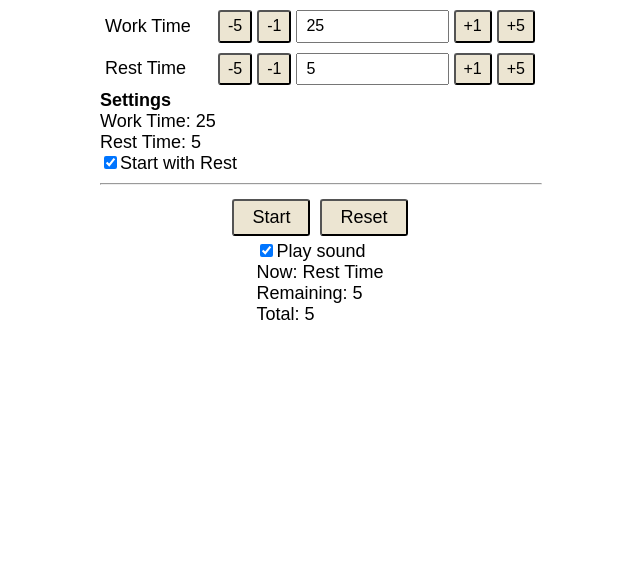
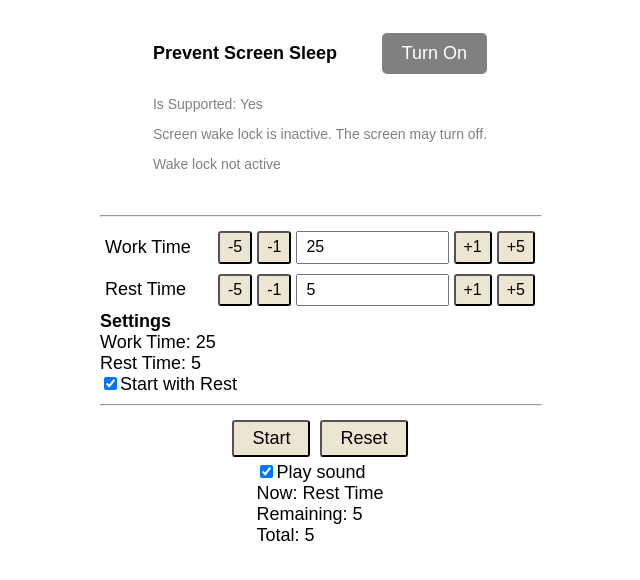
Before and after one commit to pofl/interval-timer-react-vite, a React (Vite) app: page / in a window 1280 px wide. Shown: the top 580 px of the page, without its empty margins (320-960 px from the left). Built offline with nearby package versions, Linux system fonts and the light colour scheme.

Commit message:
Add ScreenWake

```diff
--- a/src/components/IntervalTimer.tsx
+++ b/src/components/IntervalTimer.tsx
@@ -1,4 +1,5 @@
 import { useEffect, useState } from "react";
+import ScreenWake from "./ScreenWake";
 import { SettingControl } from "./SettingControl";
 
 const sound = new Audio('https://cdn.freesound.org/previews/351/351550_3450800-lq.mp3');
@@ -62,6 +63,8 @@ export function IntervalTimer() {
 
   return (
     <div style={{ padding: '5px', display: 'flex', flexDirection: 'column', alignItems: 'center' }}>
+      <ScreenWake />
+      <hr style={{ width: '100%' }} />
       <SettingControl value={workTime} label="Work Time" onChange={(value: number) => setWorkTime(value)} />
       <SettingControl value={restTime} label="Rest Time" onChange={(value: number) => setRestTime(value)} />
       <div style={{ width: '100%' }}>
--- /dev/null
+++ b/src/components/ScreenWake.tsx
@@ -0,0 +1,125 @@
+import { useCallback, useEffect, useState } from 'react';
+
+const WakeLockToggle = () => {
+  const [isSupported, setIsSupported] = useState(true);
+  const [isLocked, setIsLocked] = useState(false);
+  const [wakeLockSentinel, setWakeLockSentinel] = useState<WakeLockSentinel | null>(null);
+  const [error, setError] = useState<string | null>(null);
+  const [isLoading, setIsLoading] = useState(false);
+
+  useEffect(() => {
+    if (!('wakeLock' in navigator)) {
+      setIsSupported(false);
+      setError('Screen Wake Lock API is not supported in this browser.');
+    }
+  }, []);
+
+  const handleToggle = useCallback(async () => {
+    if (!isSupported) return;
+
+    setIsLoading(true);
+    setError(null);
+
+    try {
+      if (isLocked) {
+        if (wakeLockSentinel) {
+          await wakeLockSentinel.release();
+          setWakeLockSentinel(null);
+          setIsLocked(false);
+        }
+      } else {
+        const sentinel = await navigator.wakeLock.request('screen');
+        setWakeLockSentinel(sentinel);
+        setIsLocked(true);
+
+        sentinel.addEventListener('release', () => {
+          setIsLocked(false);
+          setWakeLockSentinel(null);
+        });
+      }
+    } catch (err: any) {
+      setError(err.message || 'Failed to acquire/release wake lock.');
+      setIsLocked(false);
+      setWakeLockSentinel(null);
+    } finally {
+      setIsLoading(false);
+    }
+  }, [isLocked, isSupported, wakeLockSentinel]);
+
+  useEffect(() => {
+    return () => {
+      if (wakeLockSentinel) {
+        wakeLockSentinel.release().catch(e => {
+          console.error("Error releasing wakelock on unmount", e);
+        });
+      }
+    };
+  }, [wakeLockSentinel]);
+
+  return (
+    <div style={{ padding: '20px', fontFamily: 'sans-serif' }}>
+      <div style={{ display: 'flex', justifyContent: 'space-between', alignItems: 'center',  }}>
+        <div>
+          <p style={{ fontSize: '18px', fontWeight: 'bold' }}>Prevent Screen Sleep</p>
+        </div>
+        {error && (
+          <p style={{ color: 'red', fontSize: '14px' }}>
+            <span style={{ fontWeight: 'bold' }}>Error:</span> {error}
+          </p>
+        )}
+        <div style={{ display: 'flex', alignItems: 'center', gap: '10px' }}>
+          <button
+            onClick={handleToggle}
+            disabled={!isSupported || isLoading}
+            style={{
+              padding: '10px 20px',
+              backgroundColor: isLocked ? 'green' : 'gray',
+              color: 'white',
+              border: 'none',
+              borderRadius: '5px',
+              cursor: (isSupported && !isLoading) ? 'pointer' : 'not-allowed',
+              opacity: isLoading ? 0.5 : 1,
+            }}
+          >
+            {isLocked ? 'Turn Off' : 'Turn On'}
+          </button>
+          {isLoading && <span style={{ color: 'gray' }}>Loading...</span>}
+        </div>
+      </div>
+
+      <div style={{ marginBottom: '10px' }}>
+        <p style={{fontSize: '14px', color: 'gray' }}>Is Supported: {isSupported ? 'Yes' : 'No'}</p>
+        <p style={{ fontSize: '14px', color: 'gray' }}>
+          {isSupported
+            ? isLocked
+              ? "Screen wake lock is active.  The screen will stay on."
+              : "Screen wake lock is inactive. The screen may turn off."
+            : "Screen Wake Lock API is not supported in this browser."
+          }
+        </p>
+        {isLocked && (
+          <p style={{ color: 'green', fontSize: '14px' }}>Wake lock acquired</p>
+        )}
+        {!isLocked && isSupported && (
+          <p style={{ color: 'gray', fontSize: '14px' }}>Wake lock not active</p>
+        )}
+      </div>
+
+      {error && (
+        <div style={{ backgroundColor: '#fecaca', borderColor: '#f87171', color: '#b91c1c', padding: '10px', borderRadius: '5px', margin: '10px 0' }}>
+          <p style={{ fontWeight: 'bold' }}>Error</p>
+          <p>{error}</p>
+        </div>
+      )}
+
+      {!isSupported && (
+        <div style={{ backgroundColor: '#fecaca', borderColor: '#f87171', color: '#b91c1c', padding: '10px', borderRadius: '5px', margin: '10px 0' }}>
+          <p style={{ fontWeight: 'bold' }}>Unsupported Browser</p>
+          <p>The Screen Wake Lock API is not supported in your browser.</p>
+        </div>
+      )}
+    </div>
+  );
+};
+
+export default WakeLockToggle;
```
